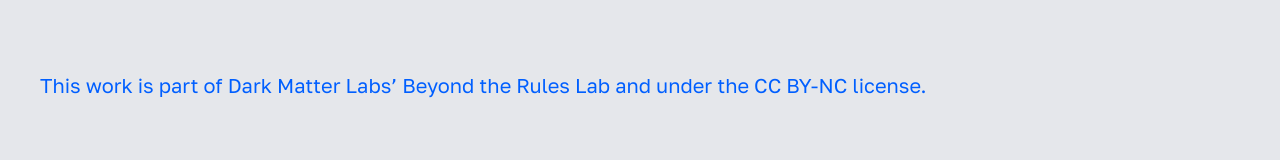
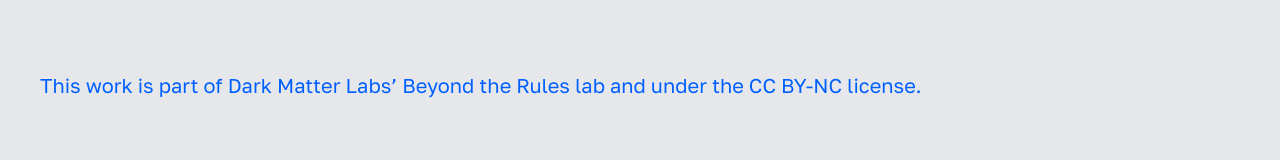
Before and after one commit to Dark-Matter-Labs/many_to_many, a Next.js app: page /overview in a window 1280 px wide. Shown: the part 4083-4243 px from the top of the page. Built offline with nearby package versions, Linux system fonts and the light colour scheme.

Commit message:
Update Footer.jsx

```diff
--- a/components/Footer.jsx
+++ b/components/Footer.jsx
@@ -10,7 +10,7 @@ export default function Footer() {
         >
           Dark Matter Labs
         </a>
-        ’ Beyond the Rules Lab and under the{' '}
+        ’ Beyond the Rules lab and under the{' '}
         <a
           rel="noopener noreferrer"
           href="https://creativecommons.org/licenses/by-nc/4.0/"
```
